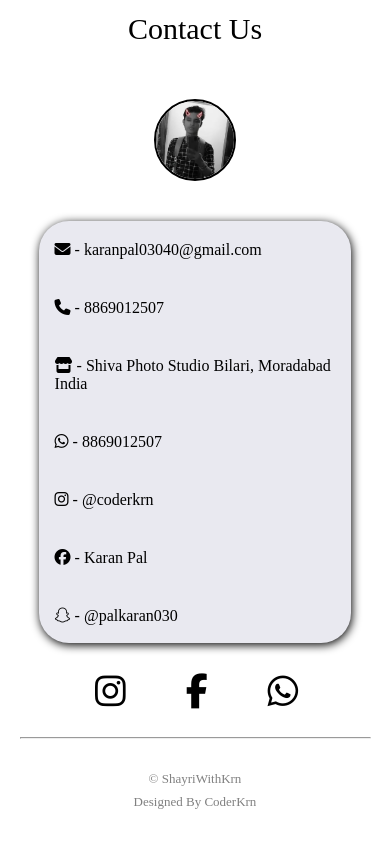
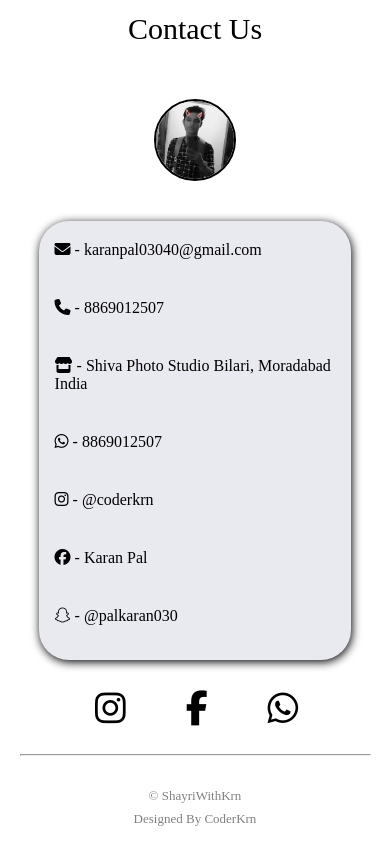
Before and after one commit to developerkarann/my_shayri, a plain HTML site: page contact.html in a window 390 px wide. Drawn offline with Linux system fonts and the light colour scheme.

Commit message:
Update contact.css

```diff
--- a/contact.css
+++ b/contact.css
@@ -76,7 +76,7 @@
 @media only screen and (max-width:500px){
     .contant{
         max-width: 80%;
-        height: 50vh;
+        height: 52vh;
         }
         .about{
             font-size: 16px;
```
